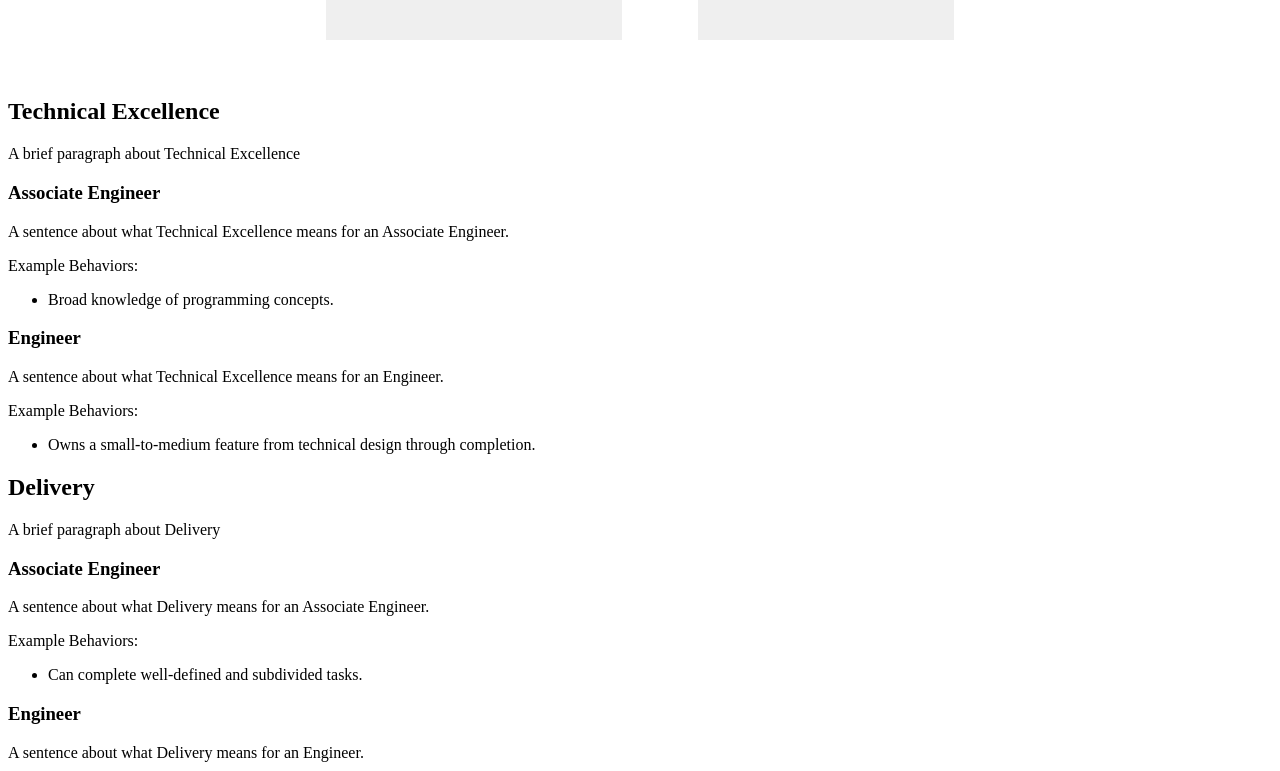
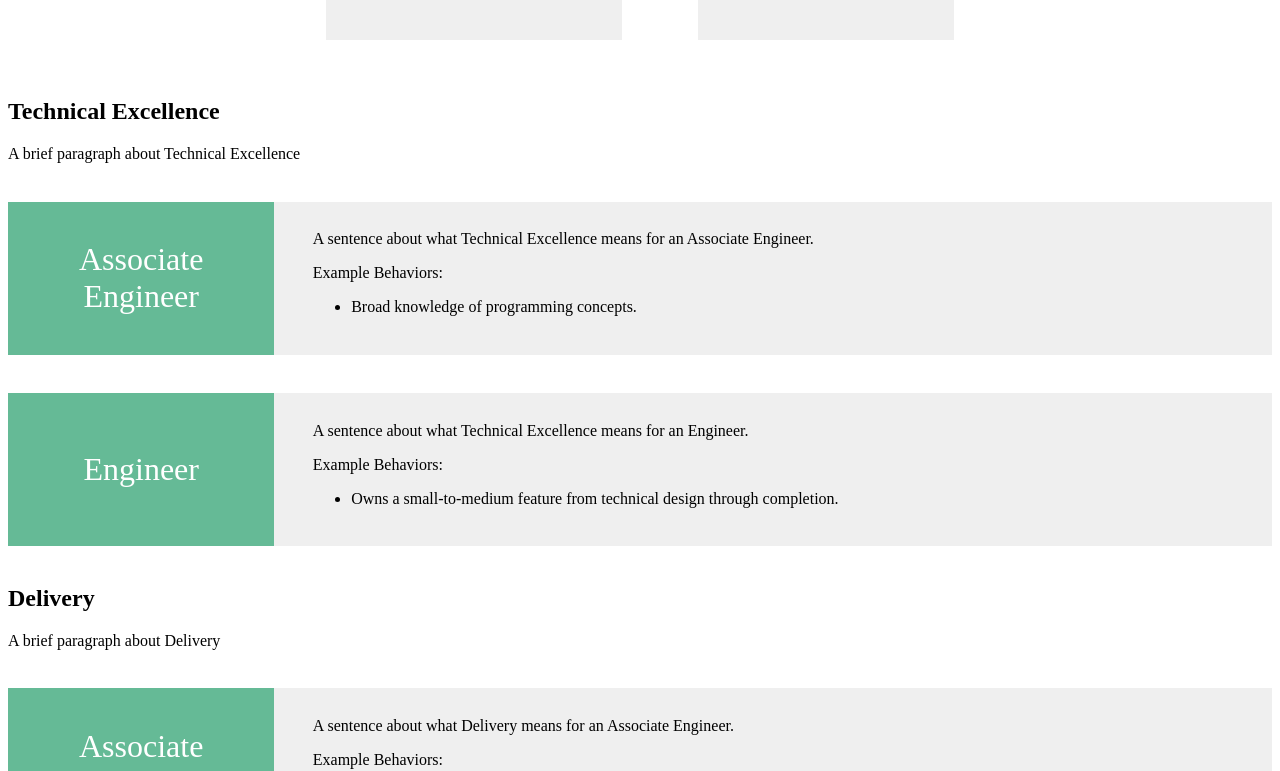
Before and after one commit to TangoGroup/career-journeys, a Next.js app: page /skills in a window 1280 px wide. Shown: the part 907-1678 px from the top of the page. Built offline with nearby package versions, Linux system fonts and the light colour scheme.

Commit message:
Getting this display kind of right

```diff
--- a/components/Skill.js
+++ b/components/Skill.js
@@ -1,3 +1,4 @@
+import ROLES from '../constants/roles';
 import SKILLS from '../constants/skills';
 import SkillRoleExpectations from './SkillRoleExpectations';
 
@@ -8,7 +9,9 @@ const Role = (props) => {
     <div key={skillKey}>
       <h2>{skill.name}</h2>
       <p>{skill.description}</p>
-      <SkillRoleExpectations skillKey={skillKey} />
+      {Object.keys(ROLES).map(roleKey => (
+        <SkillRoleExpectations roleKey={roleKey} skillKey={skillKey} />
+      ))}
     </div>
   );
 };
--- a/components/SkillRoleExpectations.js
+++ b/components/SkillRoleExpectations.js
@@ -1,31 +1,30 @@
-import { SKILL_EXPECTATIONS } from '../constants/expectations';
+import styles from './SkillRoleExpectations.styles';
+import { ROLE_EXPECTATIONS } from '../constants/expectations';
 import ROLES from '../constants/roles';
 
 const SkillRoleExpectations = (props) => {
-  const { skillKey } = props;
+  const { roleKey, skillKey } = props;
 
-  const roleExpectations = SKILL_EXPECTATIONS[skillKey];
-  if (!roleExpectations) return null;
+  const expectations = ROLE_EXPECTATIONS[roleKey][skillKey];
+  if (!expectations) return null;
+
+  const role = ROLES[roleKey];
 
   return (
-    <div>
-      {Object.keys(roleExpectations).map((roleKey) => {
-        const role = ROLES[roleKey];
-        const skillExpectation = roleExpectations[roleKey];
-
-        return (
-          <div key={roleKey}>
-            <h3>{role.title}</h3>
-            <p>{skillExpectation.description}</p>
+    <div className="root">
+      <div className="heading">
+        <div className="title">{role.title}</div>
+      </div>
+      <div className="body">
+        <p>{expectations.description}</p>
         <p>Example Behaviors:</p>
         <ul>
-              {skillExpectation.exampleBehaviors.map(exampleBehavior => (
+          {expectations.exampleBehaviors.map(exampleBehavior => (
             <li key={exampleBehavior}>{exampleBehavior}</li>
           ))}
         </ul>
       </div>
-        );
-      })}
+      <style jsx>{styles}</style>
     </div>
   );
 };
--- /dev/null
+++ b/components/SkillRoleExpectations.styles.js
@@ -0,0 +1,34 @@
+import css from 'styled-jsx/css';
+import THEME from '../constants/theme';
+
+const styles = css`
+  .root {
+    display: flex;
+    margin: 2.4rem 0;
+  }
+
+  .heading {
+    display: flex;
+    flex-direction: column;
+    justify-content: center;
+    flex-basis: 15%;
+    background-color: ${THEME.colors.green};
+    padding: 2.4rem;
+    color: #fff;
+    font-size: 2rem;
+    text-align: center;
+  }
+
+  .body {
+    flex-grow: 1;
+    background-color: #efefef;
+    padding: 0.8rem 0.8rem 2.4rem 2.4rem;
+  }
+
+  .body ul {
+    margin: 0;
+    padding-left: 2.4rem;
+  }
+`;
+
+export default styles;
```
Lines whose indentation alone changed are shown as unchanged.
